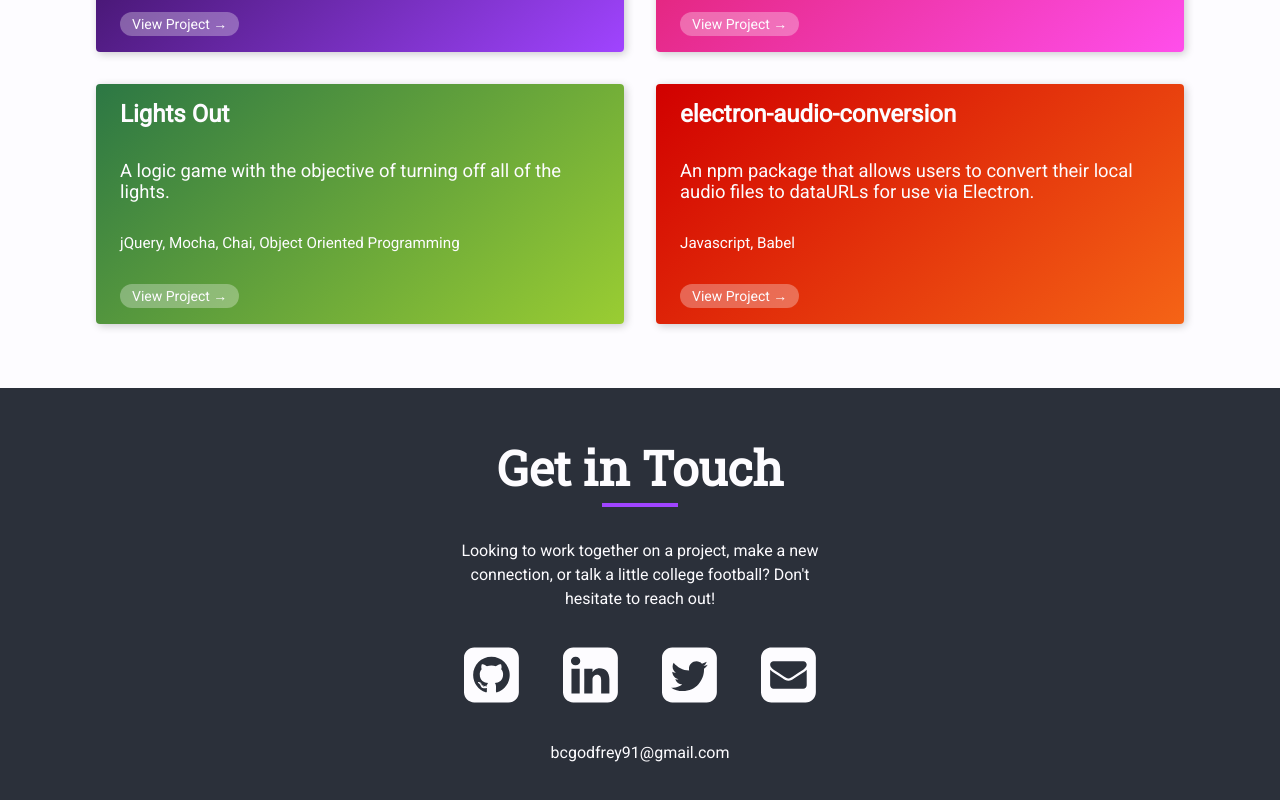
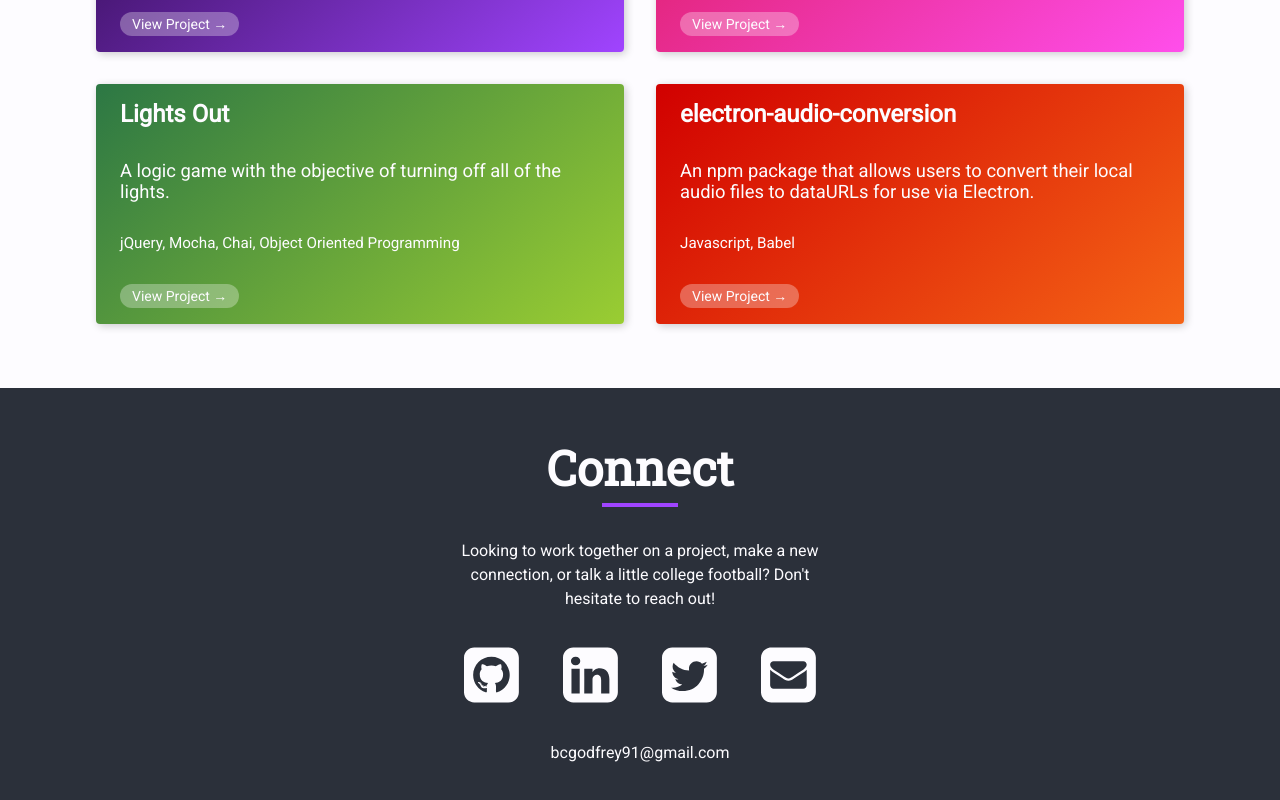
Before and after one commit to bcgodfrey91/iamverysmart, a Vue app: page / in a window 1280 px wide. Shown: the part 1903-2703 px from the top of the page. Built offline with nearby package versions, Linux system fonts and the light colour scheme.

Commit message:
update text again

```diff
--- a/src/components/Contact.vue
+++ b/src/components/Contact.vue
@@ -1,7 +1,7 @@
 <template>
   <app-section :styleclass="styleclass">
     <div class="section-title-wrapper">
-      <h1 class="section-title">Get in Touch</h1>
+      <h1 class="section-title">Connect</h1>
       <div class="title-underline"></div>
     </div>
     <div class="contact-body">Looking to work together on a project, make a new connection, or talk a little college football? Don't hesitate to reach out!</div>
```
